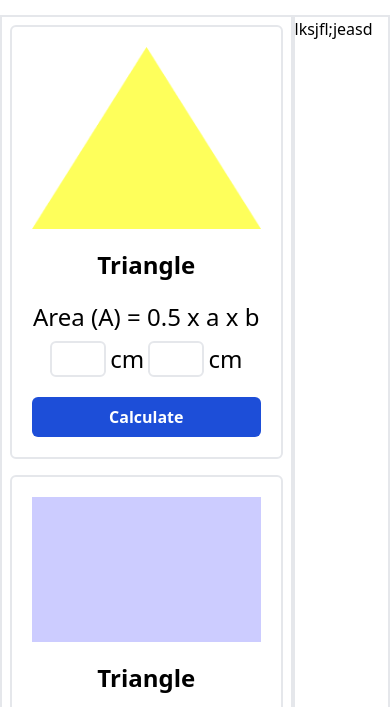
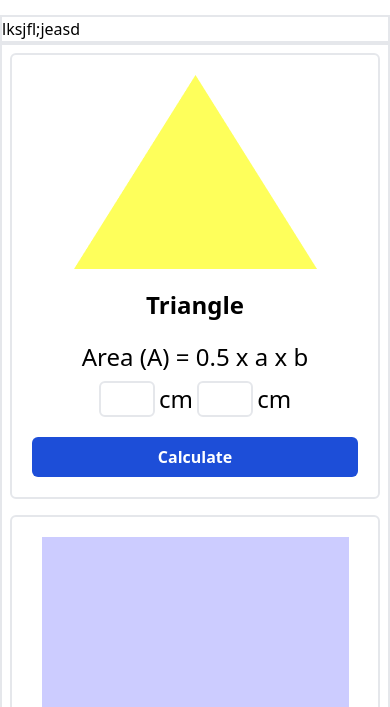
Before and after one commit to Hasib24/Assignment-05, a website: page src/index.html in a window 390 px wide. Shown: the part 137-844 px from the top of the page. Drawn offline with Linux system fonts and the light colour scheme.

Commit message:
make responsive design

```diff
--- a/src/index.html
+++ b/src/index.html
@@ -20,9 +20,9 @@
         </div>
 
     </header>
-    <main class="container mx-auto mt-4 grid grid-cols-4">
+    <main class="container mx-auto mt-4 flex flex-col-reverse md:grid md:grid-cols-4">
         <!-- cards container  -->
-        <div class="border-2 col-span-3">
+        <div class="border-2 md:col-span-3">
             <div class="grid grid-cols-1 md:grid-cols-2 lg:grid-cols-3">
                 <!-- card start  -->
                 <!-- card 1 -->
@@ -107,5 +107,6 @@
         <div class="border-2">lksjfl;jeasd</div>
 
     </main>
+    <script src="main.js"></script>
   </body>
 </html>
--- /dev/null
+++ b/src/main.js
@@ -0,0 +1 @@
+console.log(`js is connected`)
```
Also changed, not shown: src/blog.html (added, +12 -0 lines), src/style.css.
